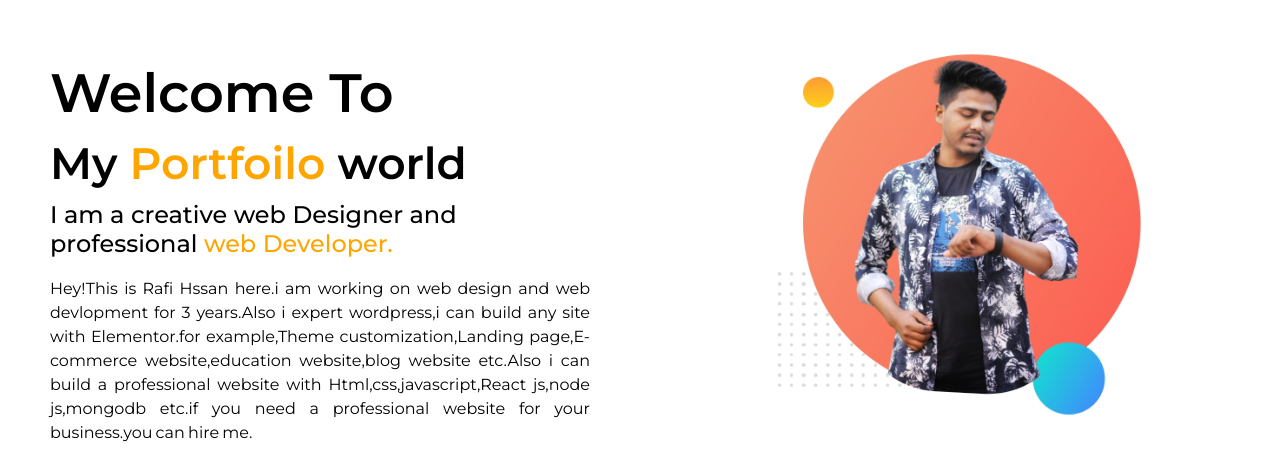
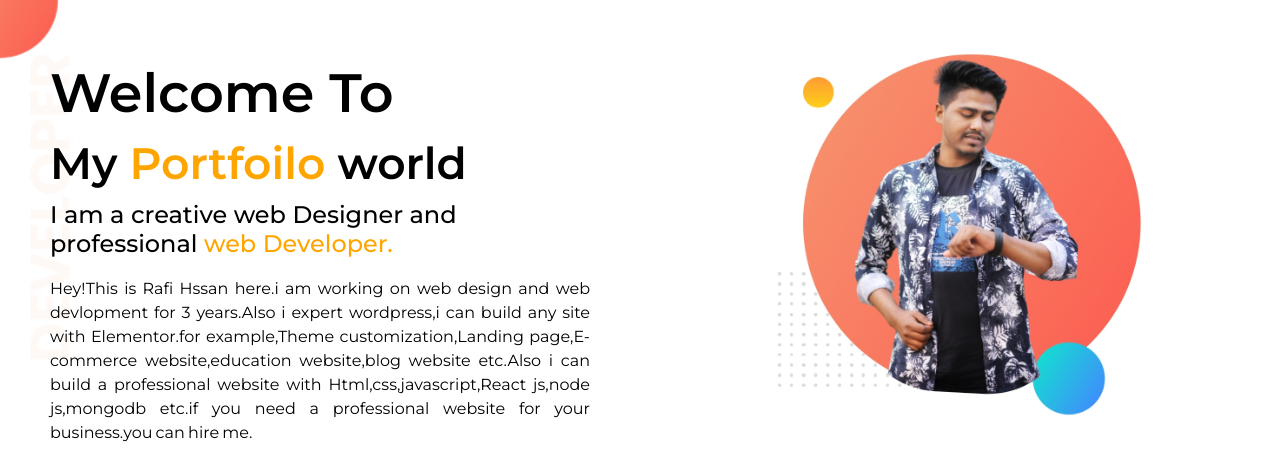
Before and after one commit to rafi10hasan/Assignment-practise, a plain HTML site: page index.html in a window 1280 px wide. Shown: the top 451 px of the page. Drawn offline with Linux system fonts and the light colour scheme; the site is published under a folder, as on GitHub Pages, so addresses that start at the root find nothing.

Commit message:
link added

```diff
--- a/css/style.css
+++ b/css/style.css
@@ -13,7 +13,7 @@ body{
 /* first section part start---------------*/
 
 .section-1{
-    background-image: url(/images/top-banner.png);
+    background-image: url("../images/top-banner.png");
     background-repeat: no-repeat;
 }
 
```
